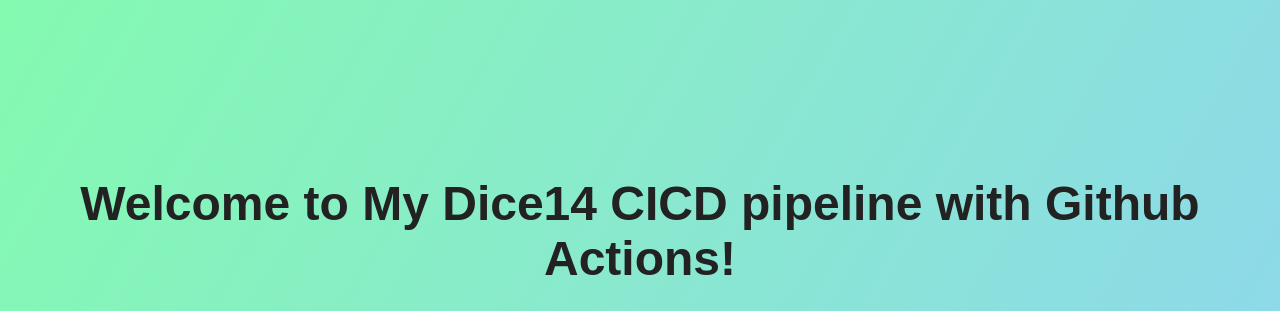
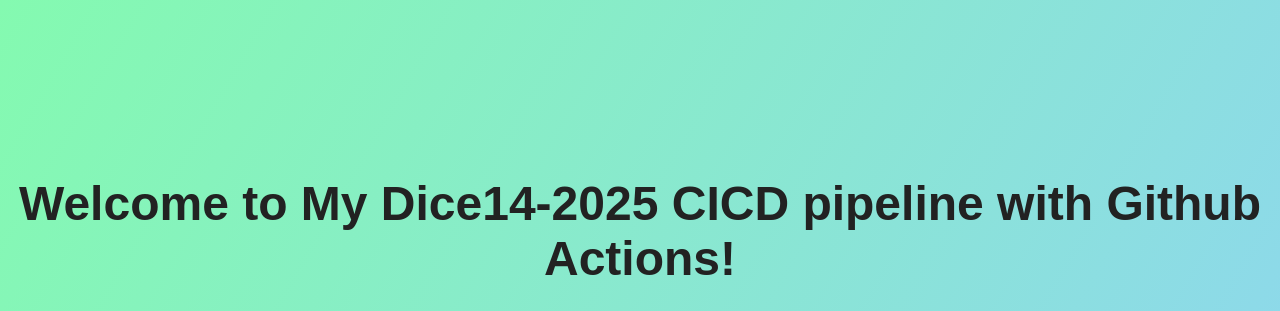
Before and after one commit to mkaleempk/githubaction-html, a plain HTML site: page index.html in a window 1280 px wide. Shown: the top 311 px of the page. Drawn offline with Linux system fonts and the light colour scheme.

Commit message:
Github Actions

```diff
--- a/index.html
+++ b/index.html
@@ -40,7 +40,7 @@
 </head>
 <body>
 
-  <h1>Welcome to My Dice14 CICD pipeline with Github Actions!</h1>
+  <h1>Welcome to My Dice14-2025 CICD pipeline with Github Actions!</h1>
   <p>A simple HTML page deployed via CI/CD using GitHub Actions 🚀</p>
   <img src="https://images.unsplash.com/photo-1503264116251-35a269479413?auto=format&fit=crop&w=800&q=80" alt="Nature Image">
   <footer>© 2025 Kaleem | Powered by Nginx</footer>
```
